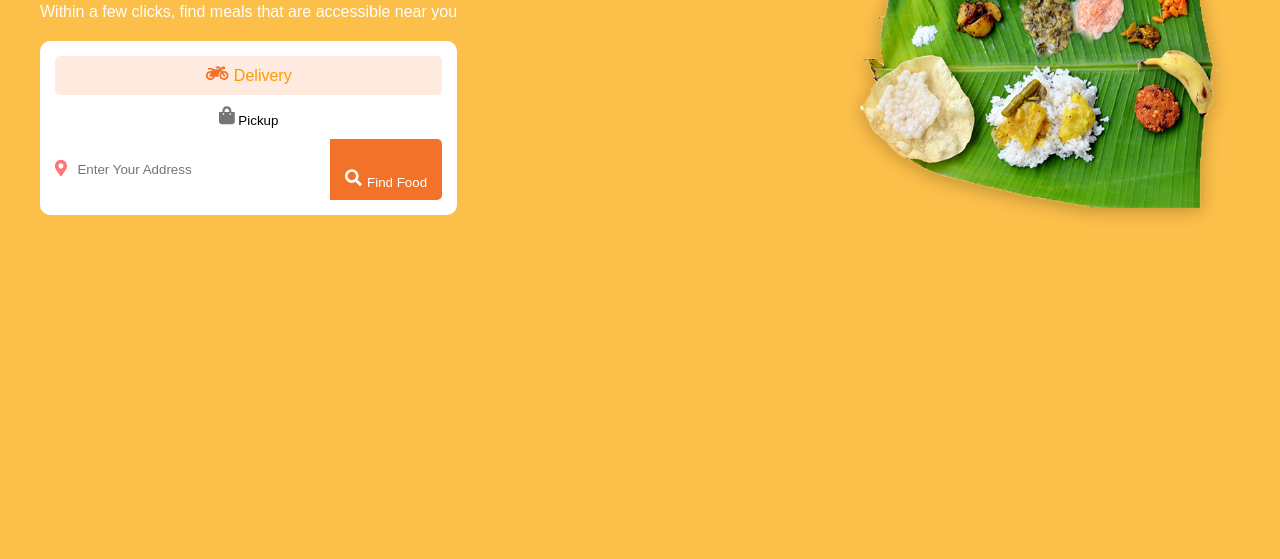
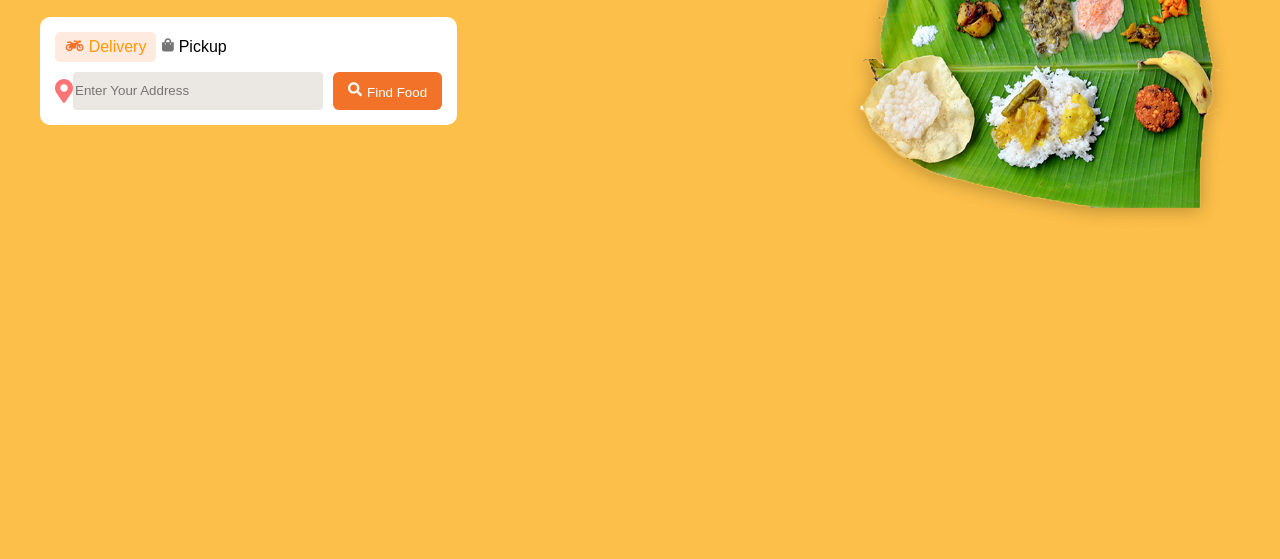
Before and after one commit to Narendhararul/code, a plain HTML site: page index.html in a window 1280 px wide. Shown: the part 241-800 px from the top of the page. Drawn offline with Linux system fonts and the light colour scheme; a web font is replaced by a local one.

Commit message:
nav&header completed

```diff
--- a/index.html
+++ b/index.html
@@ -63,7 +63,8 @@
   <nav class="nav-bar">
     <div class="logo">Hot Meals</div>
     <div class="location">
-          Deliver to: <img src="assest/map-marker-alt.svg" alt="map"> <span>Current Location <strong>Ashok Nagar, Chennai-600013</strong></span>
+      Deliver to: <img src="assest/map-marker-alt.svg" alt="map"> <span>Current Location <strong>Ashok Nagar,
+          Chennai-600013</strong></span>
     </div>
     <div class="nav-right">
       <button class="search-btn"> <img src="assest/Search.svg" alt="search"> Search Food</button>
@@ -77,8 +78,11 @@
       <h1>Look at your fav Meals</h1>
       <p>Within a few clicks, find meals that are accessible near you</p>
       <div class="search-box">
+        <div>
           <button class="delivery active"> <img src="assest/bike.svg"> Delivery</button>
           <button class="pickup"><img src="assest/Icon (6).svg"> Pickup</button>
+        </div>
+
         <div class="input-box">
           <img src="assest/Icon (1).svg">
           <input type="text" placeholder="Enter Your Address">
--- a/style.css
+++ b/style.css
@@ -98,7 +98,8 @@ body {
     gap: 15px;
 }
 
-.search-btn, .login-btn {
+.search-btn,
+.login-btn {
     border: none;
     padding: 8px 15px;
     border-radius: 5px;
@@ -122,7 +123,6 @@ body {
 /* Header Section */
 .header {
     display: flex;
-    align-items: center;
     justify-content: space-between;
     max-width: 1200px;
     margin: 50px auto;
@@ -138,6 +138,7 @@ body {
 h1 {
     font-family: Qwigley, sans-serif;
     font-size: 34px;
+    line-height: 100%;
     font-weight: lighter;
     color: white;
 }
@@ -158,12 +159,21 @@ p {
     gap: 10px;
 }
 
-.delivery{
-    padding: 10px 15px;
+.search-box div {
+    display: flex;
+    justify-content: flex-start;
+}
+
+.delivery {
+    padding: 6px 10px;
     border: none;
     border-radius: 5px;
     cursor: pointer;
     font-size: 16px;
+}
+
+.delivery img {
+    height: 12px;
 }
 
 .delivery.active {
@@ -171,38 +181,45 @@ p {
     color: #ff9900;
 }
 
-.pickup{
+.pickup {
+    align-items: center;
+    font-size: 16px;
     background-color: white;
     border: none;
 }
 
-
-.input-box {
-    display: flex;
-    border: #ddd;
-    border-radius: 5px;
-    overflow: hidden;
+.pickup img {
+    height: 14px;
 }
 
-.input-box img {
-    height: 18px;
-    padding-top: 20px;
+
+ .input-box {
+    display: flex;
+    border: #e6dede;
+    border-radius: 5px;
+
 }
 
 .input-box input {
+    border: none;
+    border-radius: 4px;
+    background-color: #ebe8e3;
     flex: 1;
-    padding: 10px;
-    border: none;
-    outline: none;
+    font-weight: lighter;
+}
 
-}
+
 
 .find-btn {
     background-color: #F17228;
     color: white;
     border: none;
+    border-radius: 6px;
+    margin-left: 10px;
     padding: 10px 15px;
+    align-items: center;
     cursor: pointer;
+
 }
 
 /* Image Section */
```
Lines whose indentation alone changed are shown as unchanged.
